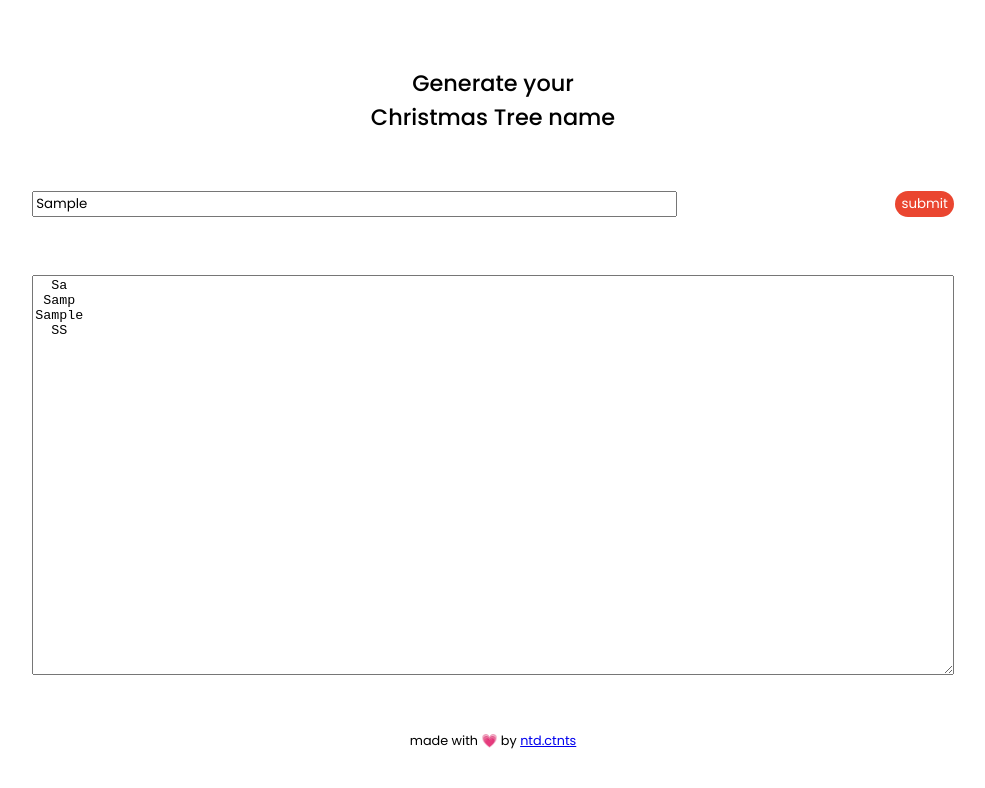
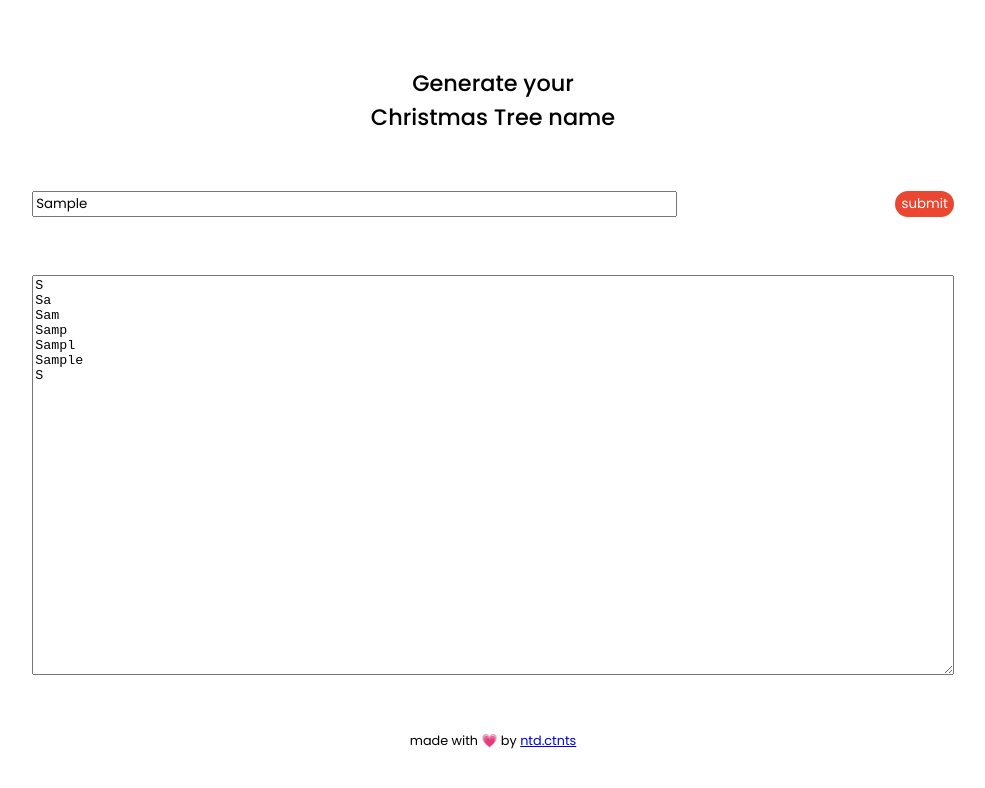
Before and after one commit to nattadetspite/chritsman_tree_generator, a plain HTML site: page index.html in a window 1280 px wide. Both pictures are taken after typing "Sample" into the empty fields and a click on the button "submit". Shown: the whole page, without its empty margins (91-1076 px from the left). Drawn offline with Linux system fonts and the light colour scheme.

Commit message:
version 0.0.2

```diff
--- a/index.html
+++ b/index.html
@@ -32,28 +32,34 @@
       const TextLength = inputval.length;
       let resultText = [];
       // leaves loop
-      for (let i = 0; i < TextLength / 2; i++) {
+      for (let i = 0; i <= TextLength - 1; i++) {
         let line = "";
-        for (let j = 0, k = 0; j < TextLength; j++) {
-          if (j >= TextLength / 2 - 1 - i && j <= TextLength / 2 + i) {
-            line = line + inputval[k];
-            k += 1;
-          } else {
-            line = line + " ";
-          }
+        // for (let j = 0, k = 0; j < TextLength; j++) {
+        //   if (j >= TextLength / 2 - 1 - i && j <= TextLength / 2 + i) {
+        //     line = line + inputval[k];
+        //     k += 1;
+        //   } else {
+        //     line = line + " ";
+        //   }
+        // }
+        for (let j = 0, k = 0; j <= i; j++) {
+          line += inputval[k];
+          k += 1;
         }
         resultText.push(line);
       }
       // tree loop
-      let line = "";
-      for (let i = 0; i <= TextLength; i++) {
-        if (i >= TextLength / 2 - 1 && i <= TextLength / 2) {
-          line += inputval[0];
-        } else {
-          line += " ";
-        }
-      }
-      resultText.push(line);
+      // let line = "";
+      // for (let i = 0; i <= TextLength; i++) {
+      //   if (i >= TextLength / 2 - 1 && i <= TextLength / 2) {
+      //     line += inputval[0];
+      //   } else {
+      //     line += " ";
+      //   }
+      // }
+      // resultText.push(line);
+
+      resultText.push(inputval[0]);
       console.log(resultText.join("\n"));
       let outputEL = document.getElementById("output-name");
       outputEL.value = resultText.join("\n");
```
